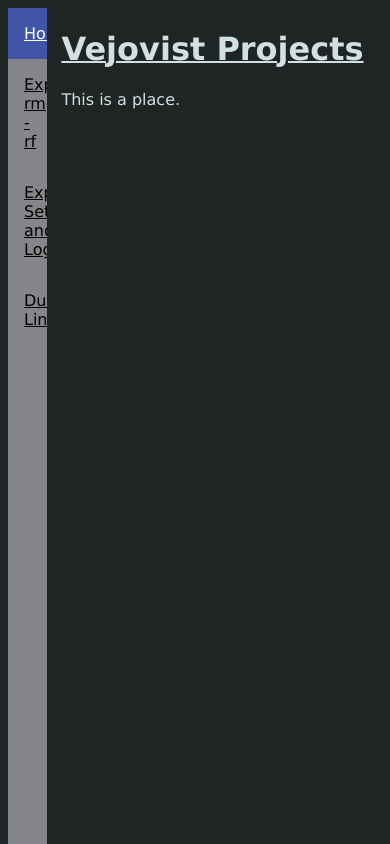
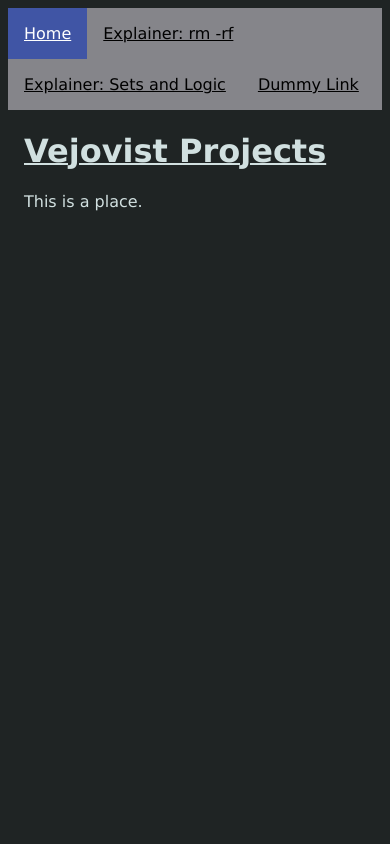
Before and after one commit to Vejovist/vejovist.github.io, a plain HTML site: page index.html in a window 390 px wide. Drawn offline with Linux system fonts and the light colour scheme.

Commit message:
Update style.css

```diff
--- a/style.css
+++ b/style.css
@@ -116,6 +116,16 @@
     top: 0px; left: 5%;
 }
 
+@media screen and (max-width: 400px) {
+  .sidebar {
+    width: 100%;
+    height: auto;
+    position: relative;
+  }
+  .sidebar a {float: left;}
+  div.content {margin-left: 0;}
+}
+
 body {
     background-color: #1f2424;
     font-family:'Lucida Sans', 'Lucida Sans Regular', 'Lucida Grande', 'Lucida Sans Unicode', Geneva, Verdana, sans-serif;
```
